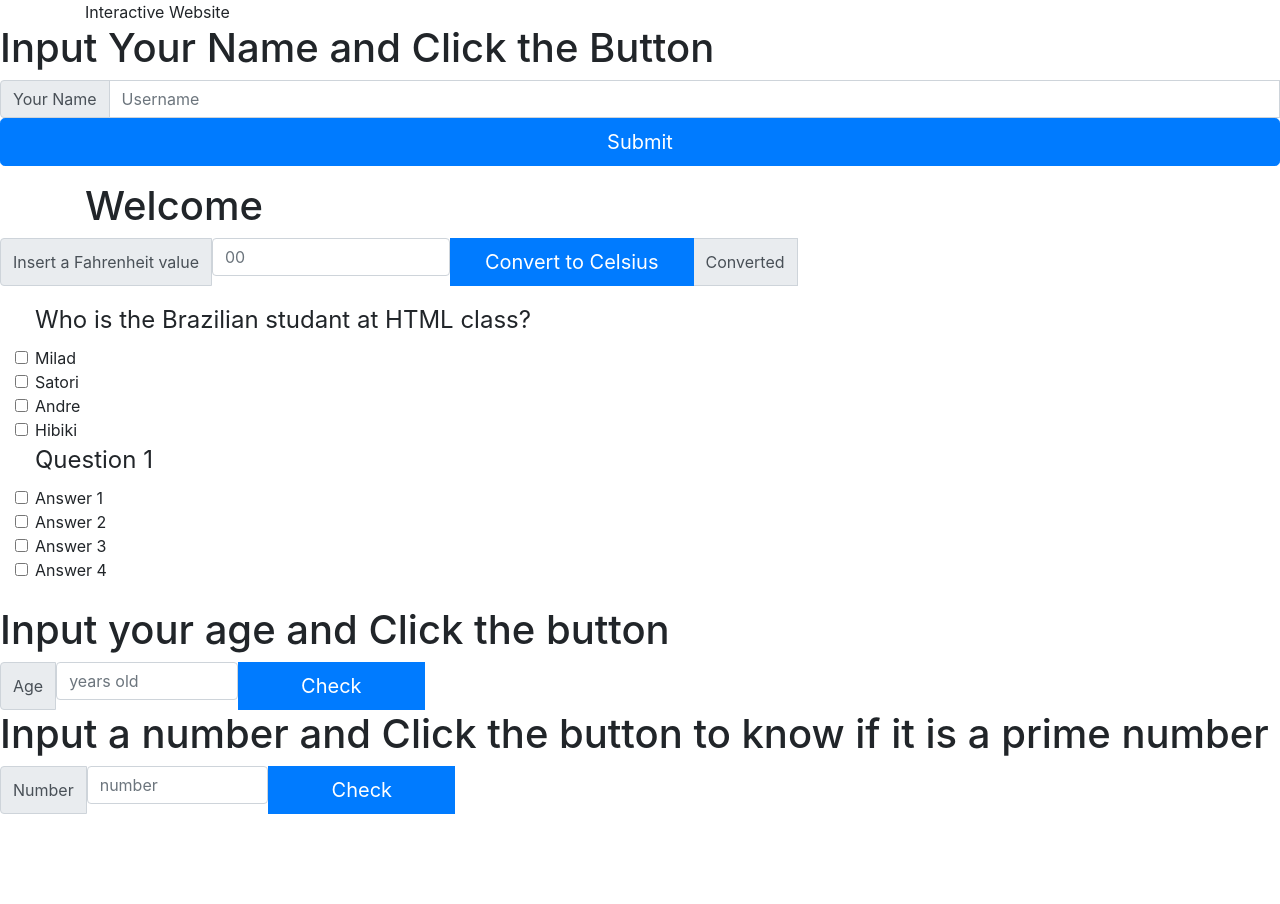
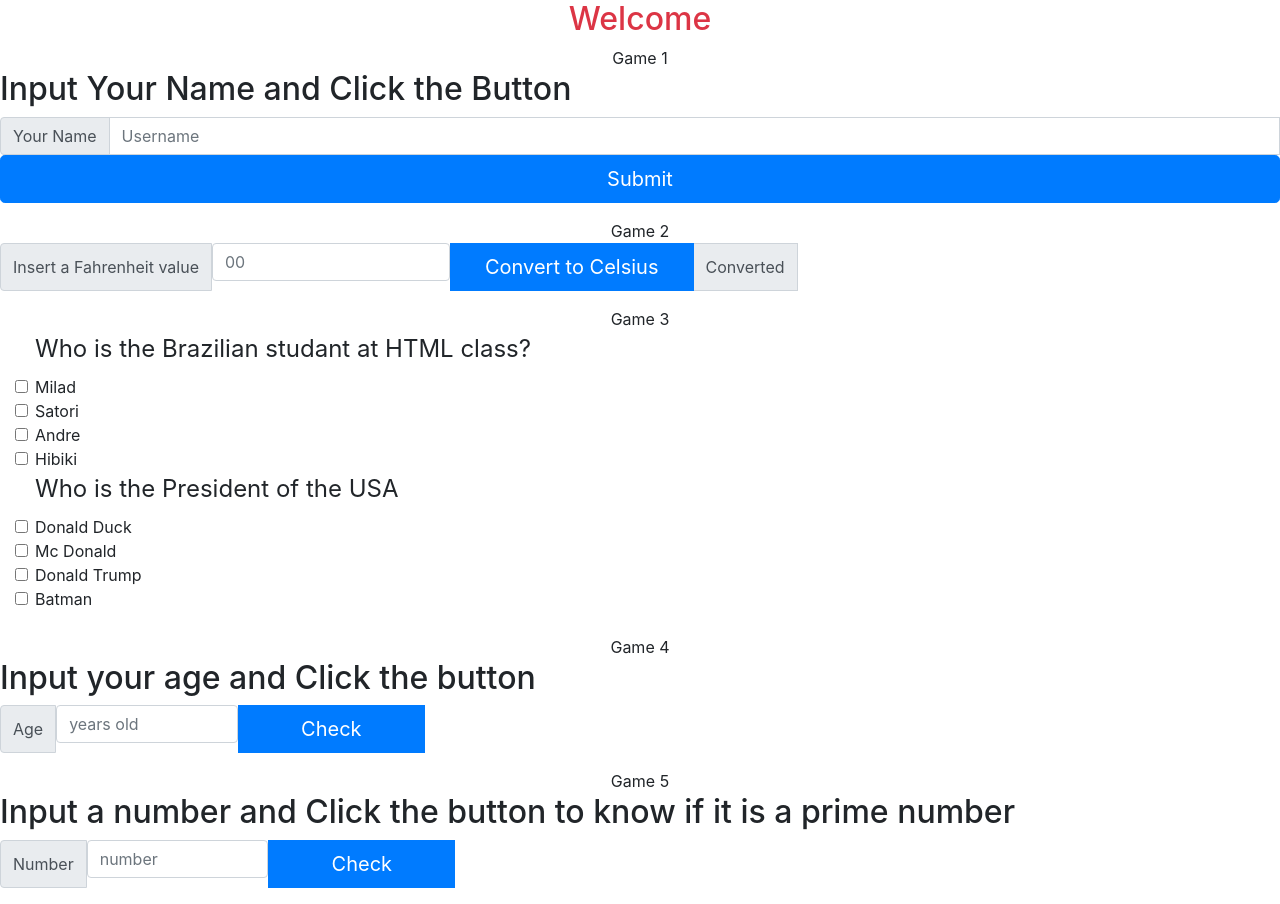
Before and after one commit to AndreAdura/InteractiveWebpge, a plain HTML site: page Assingment/index.html in a window 1280 px wide. Before the commit the page ends 846 px from the top, so only its background shows below. Drawn offline with nearby package versions, Linux system fonts and the light colour scheme.

Commit message:
Update index.html

```diff
--- a/Assingment/index.html
+++ b/Assingment/index.html
@@ -1,14 +1,17 @@
 <!doctype html>
-<html>
+<html lang="en">
    <head>
       <link rel="stylesheet" href="https://stackpath.bootstrapcdn.com/bootstrap/4.1.1/css/bootstrap.min.css" integrity="sha384-WskhaSGFgHYWDcbwN70/dfYBj47jz9qbsMId/iRN3ewGhXQFZCSftd1LZCfmhktB" crossorigin="anonymous">
+      <link rel="stylesheet" href="css/style.css">
+      <title>Assignment 2</title>
+      <h2 class="text-center text-danger" id="hello">Welcome</h2>
       <div class="container">
-         <header>Interactive Website</header>
+         <header class="text-center">Game 1</header>
       </div>
    </head>
    <body>
       <!--GAME 1-->
-      <h1>Input Your Name and Click the Button</h1>
+      <h2>Input Your Name and Click the Button</h2>
       <div class="input-group mb-3">
          <div class="input-group-prepend">
             <span class="input-group-text" id="basic-addon1">Your Name</span>
@@ -18,8 +21,8 @@
       </div>
       </div>
       <!-- GAME 2 - CONVERTION-->
+      <header class="text-center">Game 2</header>
       <div class="container">
-         <h1 id="hello">Welcome</h1>
       </div>
       <div class="input-group mb-3">
          <div class="input-group-prepend">
@@ -30,6 +33,7 @@
          </div>
       </div>
       <!--GAME 3-->
+      <header class="text-center">Game 3</header>
       <div class="container-fluid-sm-12">
       <div class="row-sm-12">
          <div class="col-sm-6">
@@ -39,16 +43,16 @@
                <label class="form-check-label">
                Milad
                </label><br>
-               <input onclick="alert('wrong!!')" class="form-check-input option" type="checkbox" value="Satori" id="defaultCheck1">
-               <label class="form-check-label" for="defaultCheck1">
+               <input onclick="alert('wrong!!')" class="form-check-input option" type="checkbox" value="Satori" id="">
+               <label class="form-check-label" for="">
                Satori
                </label><br>
-               <input onclick="alert('Correct!!! :)')" class="form-check-input option" type="checkbox" value="Andre" id="defaultCheck1">
-               <label class="form-check-label" for="defaultCheck1">
+               <input onclick="alert('Correct!!! :)')" class="form-check-input option" type="checkbox" value="Andre" id="">
+               <label class="form-check-label" for="">
                Andre
                </label><br>
-               <input onclick="alert('wrong!!')" class="form-check-input option" type="checkbox" value="Hibiki" id="defaultCheck1">
-               <label class="form-check-label" for="defaultCheck1">
+               <input onclick="alert('wrong!!')" class="form-check-input option" type="checkbox" value="Hibiki" id="">
+               <label class="form-check-label" for="">
                Hibiki
                </label><br>
             </div>
@@ -56,22 +60,22 @@
          </div>
          <div class="col-sm-6">
             <div class="form-check">
-               <legend>Question 1 </legend>
-               <input class="form-check-input" type="checkbox" value="" id="defaultCheck1">
-               <label class="form-check-label" for="defaultCheck1">
-               Answer 1
+               <legend>Who is the President of the USA </legend>
+               <input onclick="alert('wrong!!')" class="form-check-input option false" type="checkbox" value="Donald Duck">
+               <label class="form-check-label">
+               Donald Duck
                </label><br>
-               <input class="form-check-input" type="checkbox" value="" id="defaultCheck1">
-               <label class="form-check-label" for="defaultCheck1">
-               Answer 2
+               <input onclick="alert('wrong!!')" class="form-check-input option" type="checkbox" value="Mc Donald" id="">
+               <label class="form-check-label" for="">
+               Mc Donald
                </label><br>
-               <input class="form-check-input" type="checkbox" value="" id="defaultCheck1">
-               <label class="form-check-label" for="defaultCheck1">
-               Answer 3
+               <input onclick="alert('Correct!!! :)')" class="form-check-input option" type="checkbox" value="Donald Trump" id="">
+               <label class="form-check-label" for="">
+               Donald Trump
                </label><br>
-               <input class="form-check-input" type="checkbox" value="" id="defaultCheck1">
-               <label class="form-check-label" for="defaultCheck1">
-               Answer 4
+               <input onclick="alert('wrong!!')" class="form-check-input option" type="checkbox" value="Batman" id="">
+               <label class="form-check-label" for="">
+               Batman
                </label><br>
             </div>
             <!--end of form-->
@@ -80,26 +84,26 @@
       </div>
       <!--end of container-->
       <br>
-      <!--GAME4-->
-       <h1>Input your age and Click the button</h1>
+      <!--GAME 4-->
+      <header class="text-center">Game 4</header>
+      <h2>Input your age and Click the button</h2>
       <div class="input-group mb-3">
          <div class="input-group-prepend">
             <span class="input-group-text" id="basic-addon1">Age</span>
             <input id='age' type="text" class="form-control" placeholder="years old" aria-label="years old" aria-describedby="basic-addon1">
             <button onclick="game4()" class="btn btn-primary btn-lg btn-block">Check</button>
-
          </div>
          <br>
-         <h1>Input a number and Click the button to know if it is a prime number</h1>
+      </div>
+      <!-- GAME 5 -->
+      <header class="text-center">Game 5</header>
+      <h2>Input a number and Click the button to know if it is a prime number</h2>
       <div class="input-group mb-3">
-         <div class="input-group-prepend">
-            <span class="input-group-text" id="basic-addon1">Number</span>
-            <input id='number' type="text" class="form-control" placeholder="number" aria-label="number" aria-describedby="basic-addon1">
-            <button onclick="game5()" class="btn btn-primary btn-lg btn-block">Check</button>
-
-         </div>
-
-
+      <div class="input-group-prepend">
+         <span class="input-group-text" id="basic-addon1">Number</span>
+         <input id='number' type="text" class="form-control" placeholder="number" aria-label="number" aria-describedby="basic-addon1">
+         <button onclick="game5()" class="btn btn-primary btn-lg btn-block">Check</button>
+      </div>
       <script src="https://code.jquery.com/jquery-3.3.1.slim.min.js" integrity="sha384-q8i/X+965DzO0rT7abK41JStQIAqVgRVzpbzo5smXKp4YfRvH+8abtTE1Pi6jizo" crossorigin="anonymous"></script>
       <script src="https://cdnjs.cloudflare.com/ajax/libs/popper.js/1.14.3/umd/popper.min.js" integrity="sha384-ZMP7rVo3mIykV+2+9J3UJ46jBk0WLaUAdn689aCwoqbBJiSnjAK/l8WvCWPIPm49" crossorigin="anonymous"></script>
       <script src="https://stackpath.bootstrapcdn.com/bootstrap/4.1.1/js/bootstrap.min.js" integrity="sha384-smHYKdLADwkXOn1EmN1qk/HfnUcbVRZyYmZ4qpPea6sjB/pTJ0euyQp0Mk8ck+5T" crossorigin="anonymous"></script>
```
